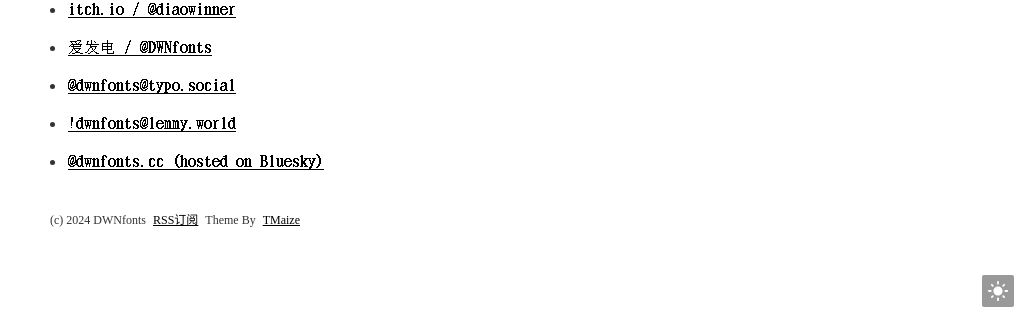
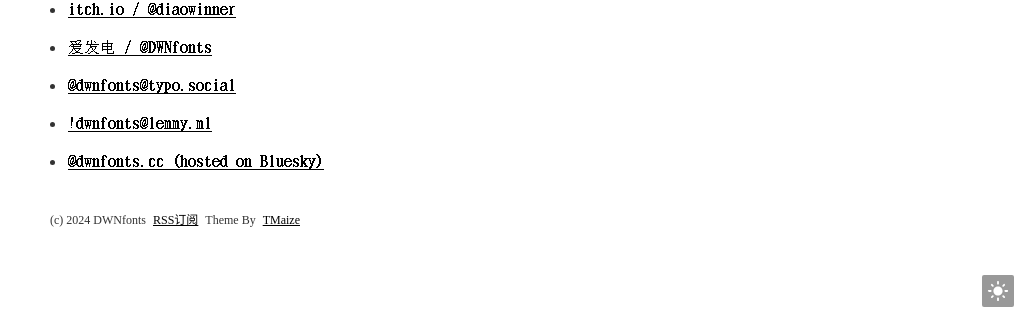
Before and after one commit to DWNfonts/site2024, a Jekyll site: the page built from pages/links.md, in a window 1280 px wide. Shown: the part 529-838 px from the top of the page, without its empty margins (250-1280 px from the left). Built offline with Jekyll 4.4.1, drawn with Linux system fonts in a browser that asks for light colours; some web fonts are replaced; comment, search, counter and statistics services are not loaded.

Commit message:
Move lemmy.world to lemmy.ml

```diff
--- a/_config.yml
+++ b/_config.yml
@@ -67,7 +67,7 @@
     url: http://afdian.net/a/DWNfonts
   - title: "@dwnfonts@typo.social"
     url: https://typo.social/@dwnfonts
-  - title: "!dwnfonts@lemmy.world"
-    url: https://lemmy.world/c/dwnfonts
+  - title: "!dwnfonts@lemmy.ml"
+    url: https://lemmy.ml/c/dwnfonts
   - title: "@dwnfonts.cc (hosted on Bluesky)"
     url: https://bsky.app/profile/dwnfonts.cc
```
